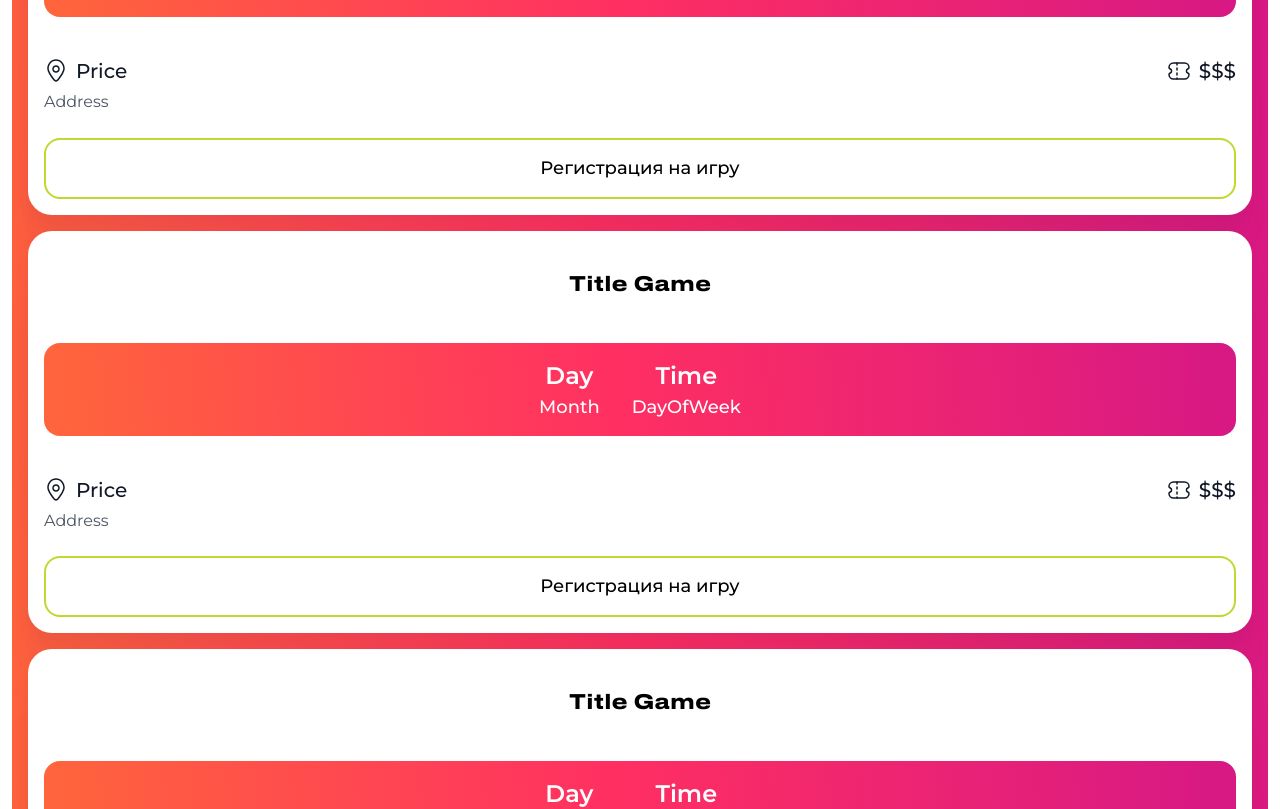
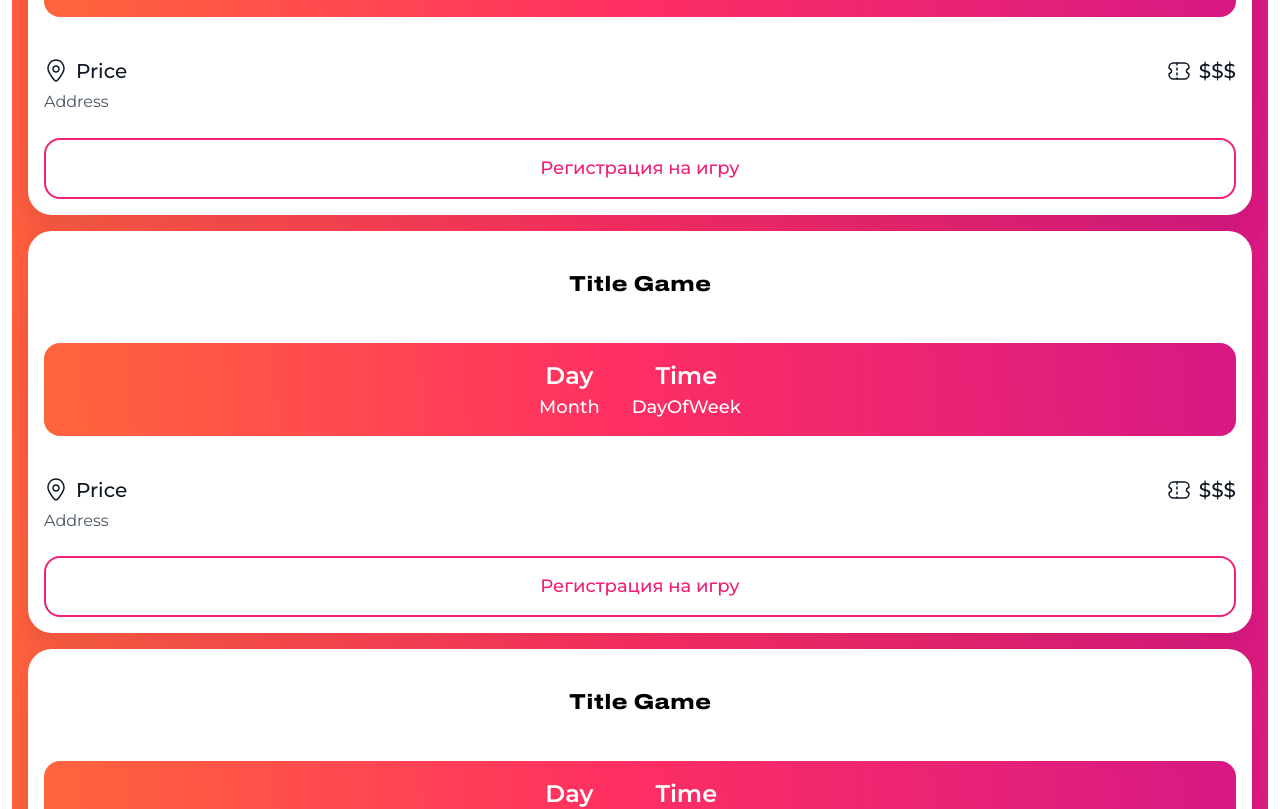
Before and after one commit to otgadaymelody/otgadaymelody-web, a React (Create React App) app: page / in a window 1280 px wide. Shown: the part 972-1781 px from the top of the page. Built offline with nearby package versions, Linux system fonts and the light colour scheme.

Commit message:
feat(game-reg-btn): add style for hovering and activating

```diff
--- a/src/components/ui/game-reg-button/GameRegistrationButton.css
+++ b/src/components/ui/game-reg-button/GameRegistrationButton.css
@@ -4,11 +4,20 @@
    border-radius: 16px;
    padding: 16px 32px;
    /* TO-DO: Create a gradient for text and border */
-   color: var(--color-gradient);
-   color-scheme: var(--color-gradient);
-   border: 2px solid var(--color-lime);
+   color: var(--color-pink);
+   border: 2px solid var(--color-pink);
 
    font: var(--fonts-registration-button-title);
 
    cursor: pointer;
 }
+
+.game-reg-btn:hover {
+   background: var(--color-gradient);
+   color: var(--color-bg-white);
+}
+
+.game-reg-btn:active {
+   background: var(--color-pink);
+   color: var(--color-bg-white);
+}
```
